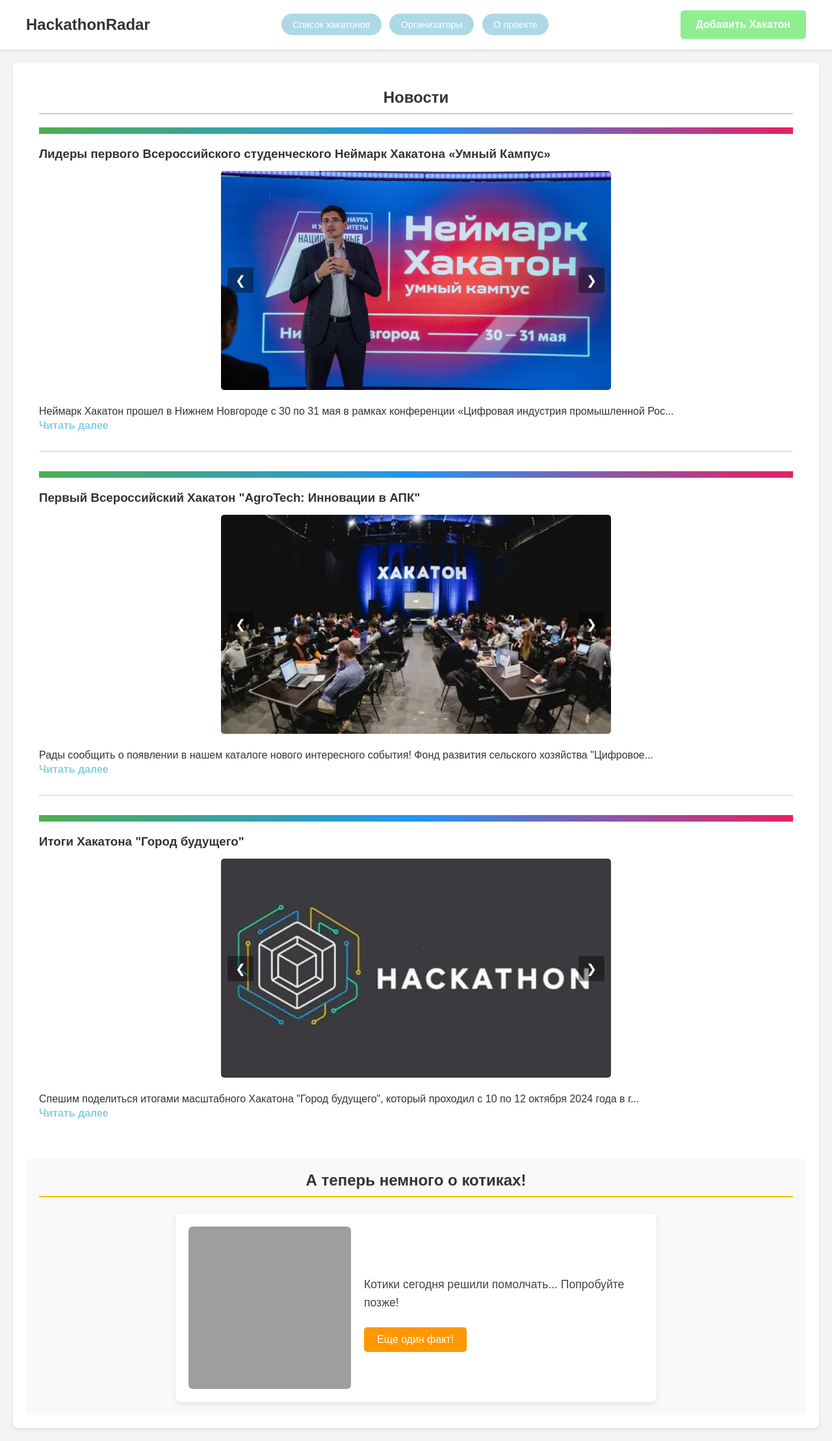
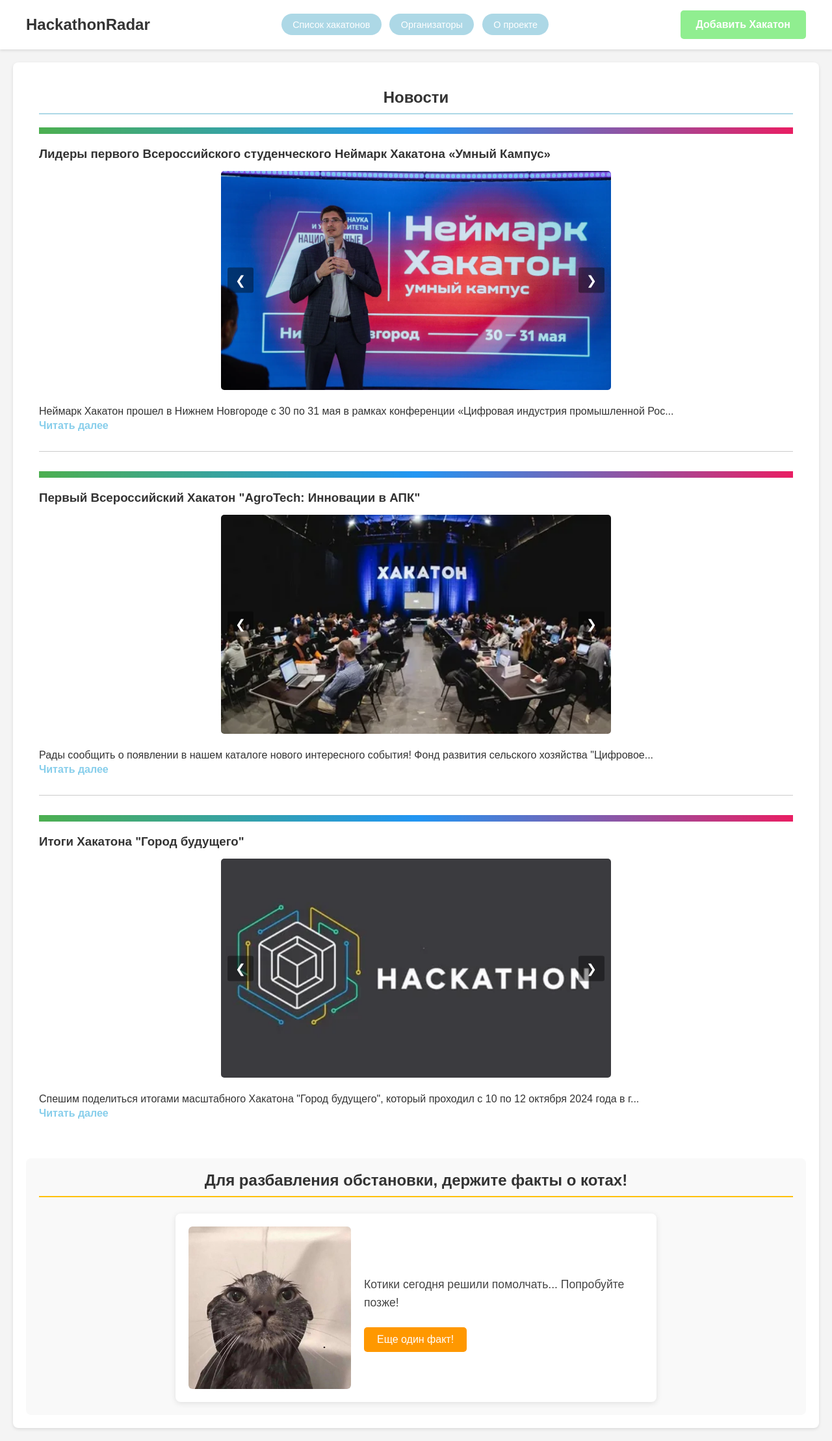
Before and after one commit to algorithm-ssau/Team_5-6303-2025_hackathons_catalog, a Flask app: page / in a window 1280 px wide. Shown: the top 2217 px of the page at 65% size. Run offline with Flask 3, Linux system fonts and the light colour scheme; data that the repository does not hold is empty; grey boxes are pictures that could not be loaded.

Commit message:
Добавление фотографий, изменение формы

```diff
--- a/static/js/main_scripts.js
+++ b/static/js/main_scripts.js
@@ -130,10 +130,7 @@ document.addEventListener('DOMContentLoaded', () => {
         '/static/images/images_main/cat3.jpg',
         '/static/images/images_main/cat4.jpg',
         '/static/images/images_main/cat5.jpg'
-        // Если используешь placekitten, то пути будут абсолютными:
-        // 'https://placekitten.com/400/300?image=1',
-        // 'https://placekitten.com/400/300?image=2',
-        // и т.д.
+
     ];
 
     function getRandomCatImage() {
--- a/templates/Main/main.html
+++ b/templates/Main/main.html
@@ -90,7 +90,7 @@
 </section>
 
 <section id="cat-facts-section">
-    <h2>А теперь немного о котиках!</h2>
+    <h2>Для разбавления обстановки, держите факты о котах!</h2>
     <div class="cat-fact-card">
         <div class="cat-fact-image-container">
             <img id="cat-fact-image" src="" alt="Милый котик">
```
Also changed, not shown: static/images/images_main/cat1.jpg (added), static/images/images_main/cat2.jpg (added), static/images/images_main/cat3.jpg (added), static/images/images_main/cat4.jpg (added), static/images/images_main/cat5.jpg (added).
